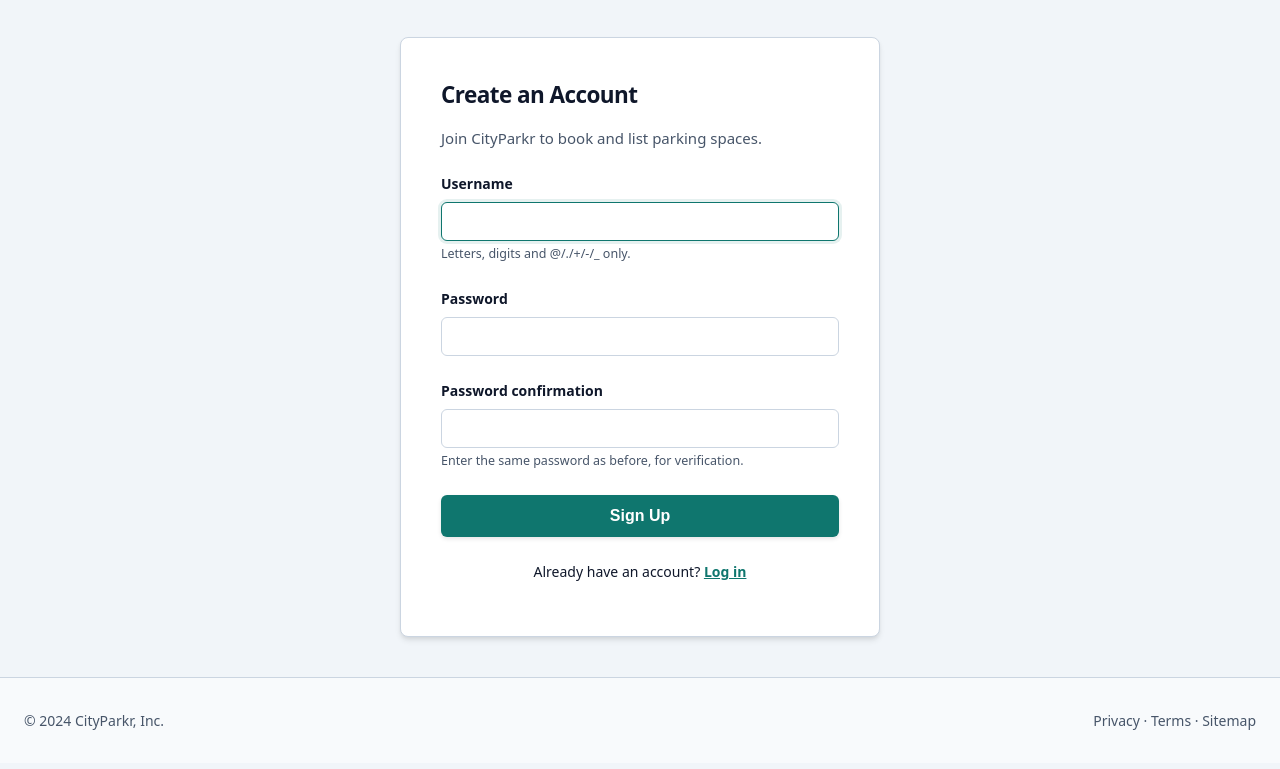
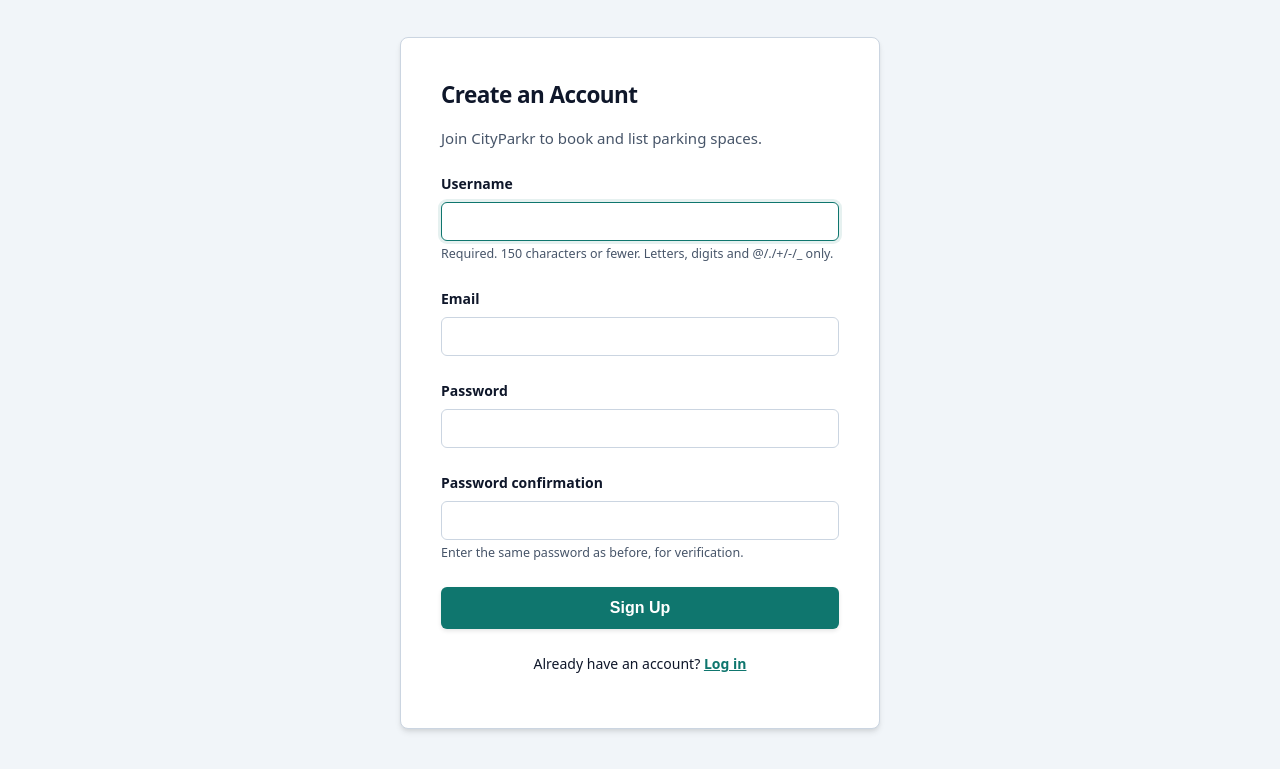
Before and after one commit to BorisKonov/cityparkr_app, a Django app: page /accounts/signup/ in a window 1280 px wide. Shown: the part 75-844 px from the top of the page. Before the commit the page ends 805 px from the top, so only its background shows below. Run offline with Django 5.2, Linux system fonts and the light colour scheme.

Commit message:
2 step authentication i email raboti

```diff
--- a/config/settings.py
+++ b/config/settings.py
@@ -55,7 +55,7 @@ ROOT_URLCONF = "config.urls"
 TEMPLATES = [
     {
         "BACKEND": "django.template.backends.django.DjangoTemplates",
-        "DIRS": [],
+        "DIRS": [BASE_DIR / "templates"],
         "APP_DIRS": True,
         "OPTIONS": {
             "context_processors": [
@@ -115,3 +115,6 @@ GOOGLE_MAPS_API_KEY = 'YOUR_API_KEY_HERE'
 # Auth settings
 LOGOUT_REDIRECT_URL = '/'
 LOGIN_REDIRECT_URL = '/'
+
+EMAIL_BACKEND = "django.core.mail.backends.console.EmailBackend"
+DEFAULT_FROM_EMAIL = "no-reply@cityparkr.local"
--- a/marketplace/forms.py
+++ b/marketplace/forms.py
@@ -9,14 +9,25 @@ from django.contrib.auth.models import User
 
 # --- Custom Signup Form ---
 class CustomUserCreationForm(UserCreationForm):
+    email = forms.EmailField(required=True)
+
     class Meta(UserCreationForm.Meta):
         model = User
-        fields = ('username',)
-        field_classes = {'username': forms.CharField}
+        fields = ("username", "email")
 
-    def __init__(self, *args, **kwargs):
-        super().__init__(*args, **kwargs)
-        self.fields['username'].help_text = 'Letters, digits and @/./+/-/_ only.'
+    def clean_email(self):
+        email = self.cleaned_data["email"].lower().strip()
+        if User.objects.filter(email__iexact=email).exists():
+            raise forms.ValidationError("An account with this email already exists.")
+        return email
+
+    def save(self, commit=True):
+        user = super().save(commit=False)
+        user.email = self.cleaned_data["email"].lower().strip()
+        user.is_active = False  # block login until email is verified
+        if commit:
+            user.save()
+        return user
 
 # --- Custom DateTime Field for Quarter-Hour Selection ---
 
--- a/marketplace/templates/registration/signup.html
+++ b/marketplace/templates/registration/signup.html
@@ -27,7 +27,7 @@
     </form>
 
     <p style="text-align: center; margin-top: 24px; font-size: 14px;">
-        Already have an account? <a href="{% url 'login' %}" style="text-decoration: underline; font-weight: 600;">Log in</a>
+        Already have an account? <a href="{% url 'site_login' %}" style="text-decoration: underline; font-weight: 600;">Log in</a>
     </p>
 </div>
 {% endblock %}
--- a/marketplace/urls.py
+++ b/marketplace/urls.py
@@ -19,4 +19,13 @@ urlpatterns = [
     # Renter routes
     path('my-bookings/', views.my_bookings, name='my_bookings'),
     path('my-bookings/<int:booking_id>/cancel/', views.cancel_booking, name='cancel_booking'),
+
+    # Authentication routes
+    path("signup/", views.signup, name="signup"),
+    path("verify/<uidb64>/<token>/", views.verify_email, name="verify_email"),
+
+    path("login/", views.login_step_one, name="site_login"),
+    path("login/code/", views.login_step_two, name="login_step_two"),
+    path("verify/sent/", views.verification_sent, name="verification_sent"),
+
 ]
--- a/marketplace/views.py
+++ b/marketplace/views.py
@@ -6,22 +6,118 @@ from django.contrib.auth.forms import UserCreationForm
 from django.contrib import messages
 from .models import ParkingSpace, ParkingImage, Booking
 from .forms import ParkingSpaceForm, ParkingSpaceImageForm, BookingForm, CustomUserCreationForm
+from django.conf import settings
+from django.core.mail import send_mail
+from django.contrib.auth.tokens import default_token_generator
+from django.utils.http import urlsafe_base64_encode, urlsafe_base64_decode
+from django.utils.encoding import force_bytes, force_str
+from django.urls import reverse
+from django.contrib.auth.models import User
+from django.contrib.auth.forms import AuthenticationForm
+import random
 
 def custom_logout(request):
     logout(request)
     return redirect('home')
 
 def signup(request):
-    if request.method == 'POST':
+    if request.method == "POST":
         form = CustomUserCreationForm(request.POST)
         if form.is_valid():
             user = form.save()
-            login(request, user)
-            messages.success(request, "Welcome to CityParkr!")
-            return redirect('home')
+
+            uid = urlsafe_base64_encode(force_bytes(user.pk))
+            token = default_token_generator.make_token(user)
+
+            verify_url = request.build_absolute_uri(
+                reverse("verify_email", kwargs={"uidb64": uid, "token": token})
+            )
+
+            send_mail(
+                subject="Verify your CityParkr email",
+                message=f"Hi {user.username},\n\nVerify your email by clicking:\n{verify_url}\n\nIf you did not create this account, ignore this email.",
+                from_email=getattr(settings, "DEFAULT_FROM_EMAIL", None),
+                recipient_list=[user.email],
+            )
+
+            request.session["pending_verification_email"] = user.email
+            return redirect("verification_sent")
+
     else:
         form = CustomUserCreationForm()
-    return render(request, 'registration/signup.html', {'form': form})
+
+    return render(request, "registration/signup.html", {"form": form})
+
+def verify_email(request, uidb64, token):
+    try:
+        uid = force_str(urlsafe_base64_decode(uidb64))
+        user = User.objects.get(pk=uid)
+    except (TypeError, ValueError, OverflowError, User.DoesNotExist):
+        user = None
+
+    if user and default_token_generator.check_token(user, token):
+        user.is_active = True
+        user.save()
+        messages.success(request, "Email verified! You can now log in.")
+        return redirect("site_login")
+
+    messages.error(request, "Verification link is invalid or expired.")
+    return redirect("signup")
+
+def login_step_one(request):
+    if request.method == "POST":
+        form = AuthenticationForm(request, data=request.POST)
+        if form.is_valid():
+            user = form.get_user()
+
+            if not user.is_active:
+                messages.error(request, "You must verify your email before logging in.")
+                return redirect("login")
+
+            code = "".join([str(random.randint(0, 9)) for _ in range(6)])
+
+            request.session["pending_2fa_user_id"] = user.id
+            request.session["pending_2fa_code"] = code
+
+            send_mail(
+                subject="Your CityParkr login code",
+                message=f"Your login code is: {code}\n\nIf you did not try to log in, please change your password.",
+                from_email=getattr(settings, "DEFAULT_FROM_EMAIL", None),
+                recipient_list=[user.email],
+            )
+
+            return redirect("login_step_two")
+    else:
+        form = AuthenticationForm(request)
+
+    return render(request, "registration/login.html", {"form": form})
+
+def login_step_two(request):
+    if "pending_2fa_user_id" not in request.session:
+        return redirect("login")
+
+    if request.method == "POST":
+        entered = request.POST.get("code", "").strip()
+        real = request.session.get("pending_2fa_code")
+
+        if entered == real:
+            user_id = request.session["pending_2fa_user_id"]
+            user = User.objects.get(id=user_id)
+
+            request.session.pop("pending_2fa_user_id", None)
+            request.session.pop("pending_2fa_code", None)
+
+            login(request, user)
+            messages.success(request, "Logged in successfully.")
+            return redirect("home")
+
+        messages.error(request, "Invalid code. Please try again.")
+
+    return render(request, "registration/two_factor.html")
+
+def verification_sent(request):
+    email = request.session.get("pending_verification_email", "")
+    return render(request, "registration/verification_sent.html", {"email": email})
 
 def hello_parking(request):
     return HttpResponse("Hello Parking World!")
```
Also changed, not shown: marketplace/templates/registration/two_factor.html (added, +21 -0 lines), marketplace/templates/registration/verification_sent.html (added, +19 -0 lines), media/parking_images/Screenshot_2024-10-15_210652.png (added), media/parking_images/Screenshot_2025-05-06_162948.png (added), media/parking_images/Screenshot_2025-05-06_163804.png (added).
